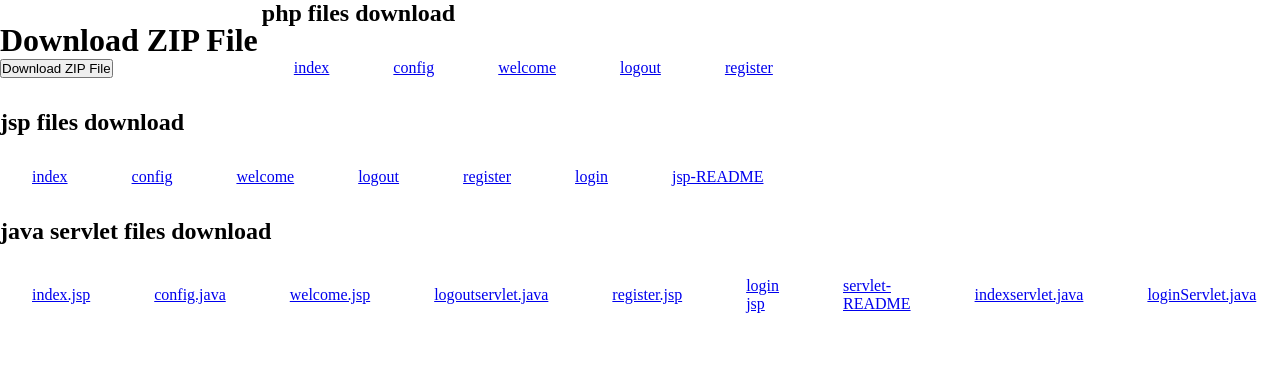
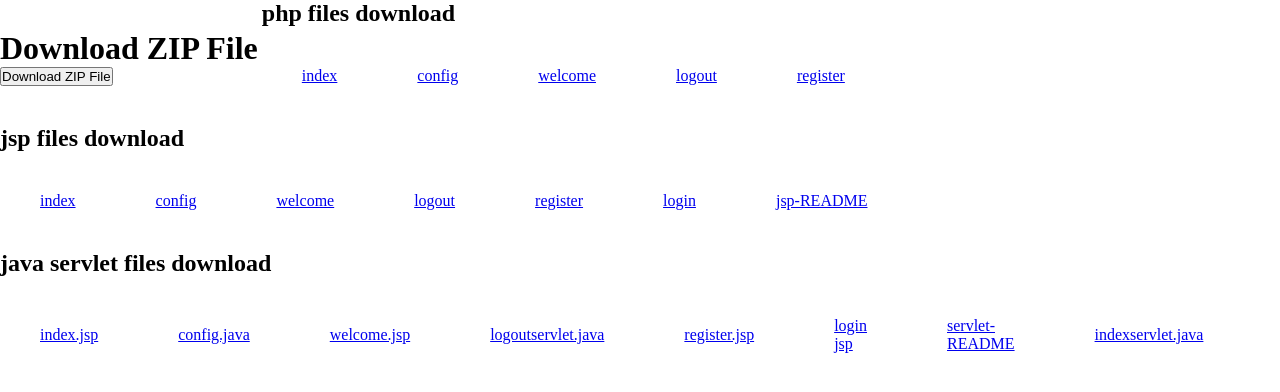
Before and after one commit to skilloo-coder/happyB, a PHP site: page /index.html in a window 1280 px wide; the page is wider, and only the part inside the window is pictured. Shown: the top 392 px of that part. Run offline with PHP 8.4, Linux system fonts and the light colour scheme.

Commit message:
update style.css

```diff
--- a/style.css
+++ b/style.css
@@ -14,7 +14,7 @@
 }
 
 .part div a{
-  padding: 1rem;
+  padding: 20px;
   background: transparent;
-  margin: 1rem;
+  margin: 20px;
 }
```
